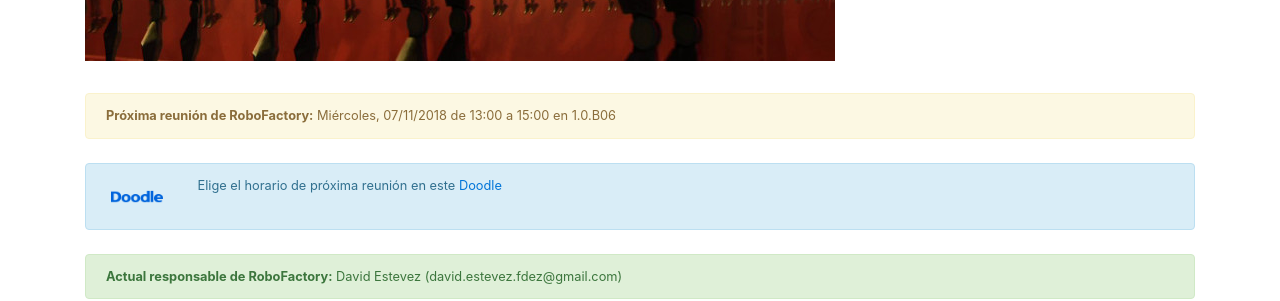
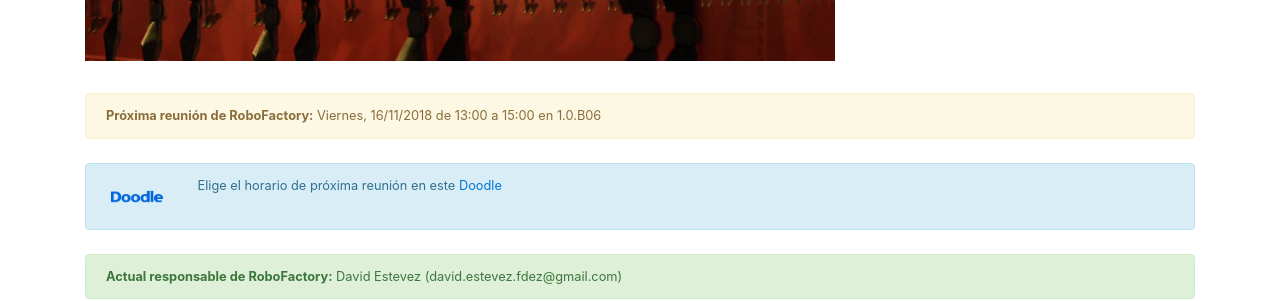
Before and after one commit to asrob-uc3m/asrob-uc3m.github.io, a Jekyll site: the page built from _workgroups/2017-09-19-robofactory.markdown, in a window 1280 px wide and 900 px high, scrolled down 831 px. Shown: the part 335-636 px from the top of the window. Built offline with Jekyll 4.4.1, drawn with Linux system fonts in a browser that asks for light colours.

Commit message:
Update next_meeting for workgroup RoboFactory

```diff
--- a/_workgroups/2017-09-19-robofactory.markdown
+++ b/_workgroups/2017-09-19-robofactory.markdown
@@ -5,7 +5,7 @@ layout: workgroup
 manager: David Estevez
 manager_email: david.estevez.fdez@gmail.com
 name: RoboFactory
-next_meeting: "Mi\xE9rcoles, 07/11/2018 de 13:00 a 15:00 en 1.0.B06"
+next_meeting: Viernes, 16/11/2018 de 13:00 a 15:00 en 1.0.B06
 next_meeting_doodle: https://doodle.com/poll/4b4n6tyg6y8q925n
 picture: /img/robofactory.jpg
 picture_full: /img/robofactory-full.jpg
```
